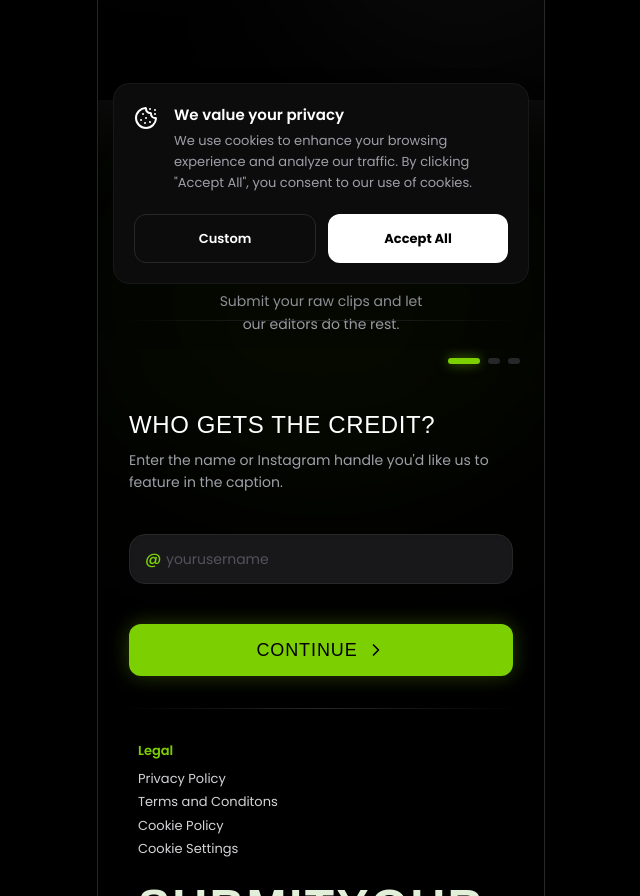
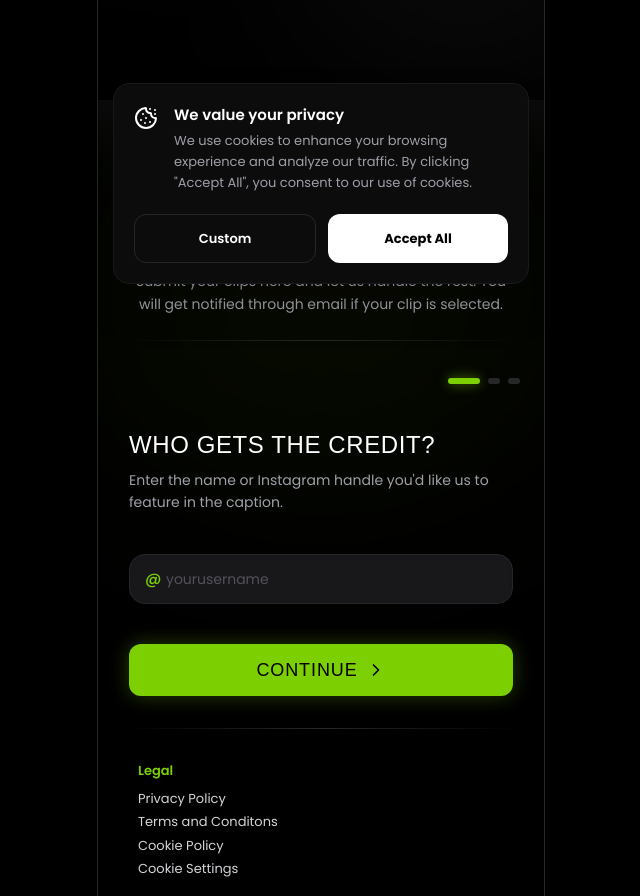
Before and after one commit to Clipinghouse/submiturclips, a Next.js app: page / in a window 1280 px wide. Shown: the part 500-1396 px from the top of the page, without its empty margins (319-959 px from the left). Built offline with nearby package versions, Linux system fonts and the light colour scheme; no server answers; a web font is replaced by a local one.

Commit message:
update: submission flow text copy

```diff
--- a/src/app/page.tsx
+++ b/src/app/page.tsx
@@ -242,8 +242,8 @@ export default function Home() {
         <div className="absolute top-0 w-full h-[1px] bg-gradient-to-r from-transparent via-lime-500/20 to-transparent"></div>
         <div className="absolute top-0 w-[500px] h-96 bg-lime-500/5 blur-[100px] pointer-events-none rounded-full -z-10"></div>
 
-        <div className="max-w-md w-full flex flex-col items-center z-10 mt-6">
-          <div className="flex items-center justify-center -space-x-4 mt-1 mb-10">
+        <div className="max-w-md w-full flex flex-col items-center z-10 mt-2">
+          <div className="flex items-center justify-center -space-x-4 mt-4 mb-6">
             {[
               { src: '/opusklips_new.png', platform: 'ig', url: 'https://instagram.com/opus.klips' },
               { src: '/theoneman.png', platform: 'ig', url: 'https://instagram.com/theclipman1054' }
@@ -262,8 +262,8 @@ export default function Home() {
           </div>
 
           <h2 className="text-3xl font-poor-story tracking-wide mb-2 mt-2">DROP YOUR LINKS</h2>
-          <p className="text-zinc-400 text-sm font-poppins text-center -mb-4 leading-relaxed">
-            Submit your raw clips and let<br />our editors do the rest.
+          <p className="text-zinc-400 text-sm font-poppins text-center mb-6 leading-relaxed w-[95%] mx-auto">
+            Submit your clips here and let us handle the rest. You will get notified through email if your clip is selected.
           </p>
 
           <div className="w-full h-px bg-gradient-to-r from-transparent via-zinc-800 to-transparent mb-6"></div>
```
